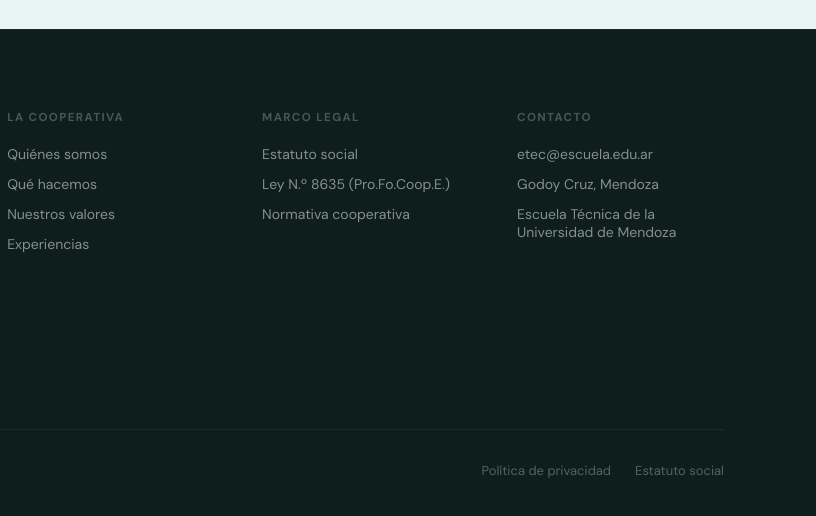
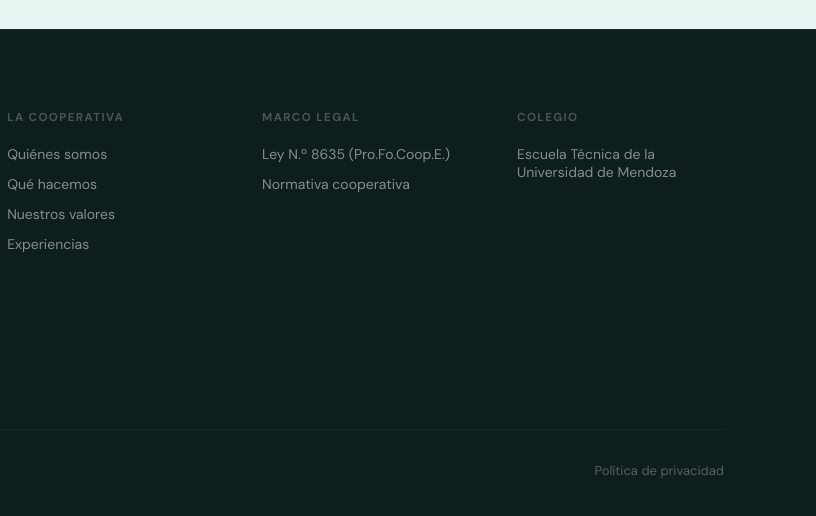
Before and after one commit to tecnicoop/frontend-tecnicoop, a website: page web/index.html in a window 1280 px wide. Shown: the part 6674-7190 px from the top of the page, 464-1280 px from the left. Drawn offline with nearby package versions, Linux system fonts and the light colour scheme; a web font is replaced by a local one.

Commit message:
commit previo al backend

```diff
--- a/web/index.html
+++ b/web/index.html
@@ -613,17 +613,16 @@
         <div>
           <div class="footer-col-label">Marco legal</div>
           <div class="footer-links">
-            <a href="#">Estatuto social</a>
+            <!-- <a href="#">Estatuto social</a> — No se implementará esta página -->
             <a href="#">Ley N.º 8635 (Pro.Fo.Coop.E.)</a>
             <a href="#">Normativa cooperativa</a>
           </div>
         </div>
         <div>
-          <div class="footer-col-label">Contacto</div>
+          <div class="footer-col-label">Colegio</div>
           <div class="footer-links">
-            <a href="#">etec@escuela.edu.ar</a>
-            <a href="#">Godoy Cruz, Mendoza</a>
-            <a href="#">Escuela Técnica de la Universidad de Mendoza</a>
+            <!-- <a href="#">etec@escuela.edu.ar</a> -->
+            <a href="https://etec.um.edu.ar/" target=_blank>Escuela Técnica de la Universidad de Mendoza</a>
           </div>
         </div>
       </div>
@@ -633,7 +632,7 @@
         </div>
         <div class="footer-legal">
           <a href="#">Política de privacidad</a>
-          <a href="#">Estatuto social</a>
+          <!-- <a href="/web/estatuto-social.html">Estatuto social</a> -->
         </div>
       </div>
     </div>
```
Also changed, not shown: web/login.html (+1 -1 lines).
